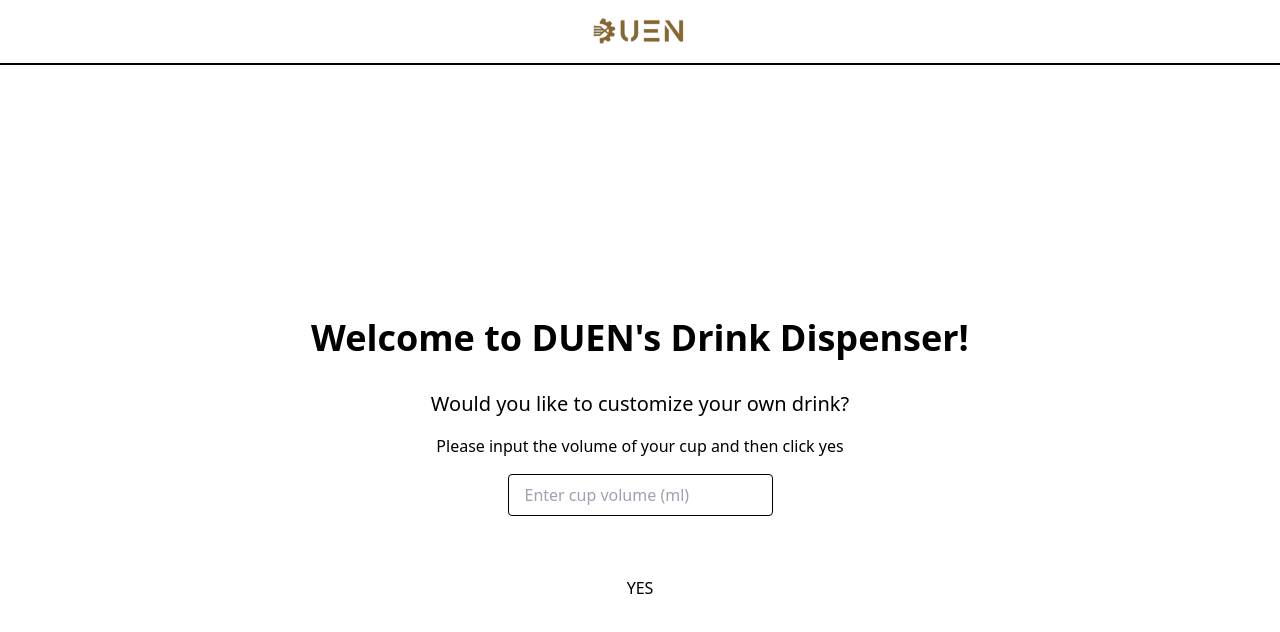
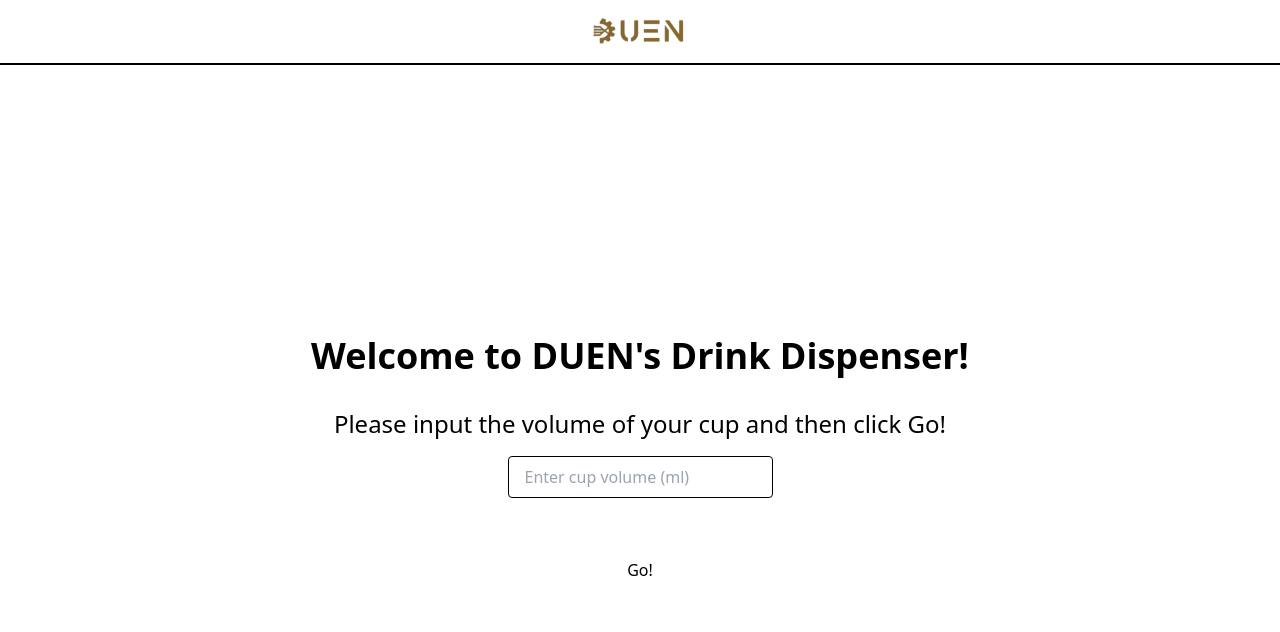
Before and after one commit to EtienneRousseau1/DrinkDispenser, a React (Create React App) app in the folder frontend/: page /home in a window 1280 px wide. Shown: the top 632 px of the page. Built offline with nearby package versions, Linux system fonts and the light colour scheme.

Commit message:
Changed home page

```diff
--- a/frontend/src/Pages/Home.tsx
+++ b/frontend/src/Pages/Home.tsx
@@ -20,8 +20,7 @@
   return (
     <div className="flex flex-col items-center justify-center h-full">
       <h2 className="text-4xl font-bold text-center mb-8">Welcome to DUEN's Drink Dispenser!</h2>
-      <p className="text-xl text-center mb-4">Would you like to customize your own drink?</p>
-      <p className="text-l text-slate-400 text-center mb-4">Please input the volume of your cup and then click yes</p>
+      <p className="text-2xl text-slate-400 text-center mb-4">Please input the volume of your cup and then click Go!</p>
       <input
         type="number"
         value={volume}
@@ -34,7 +33,7 @@
         className={`mt-8 px-6 py-3 rounded ${volume ? 'bg-blue-500 text-white hover:bg-blue-600' : 'bg-gray-500 text-gray-300 cursor-not-allowed'}`}
         disabled={!volume}
       >
-        YES
+        Go!
       </button>
    </div>
   );
```
